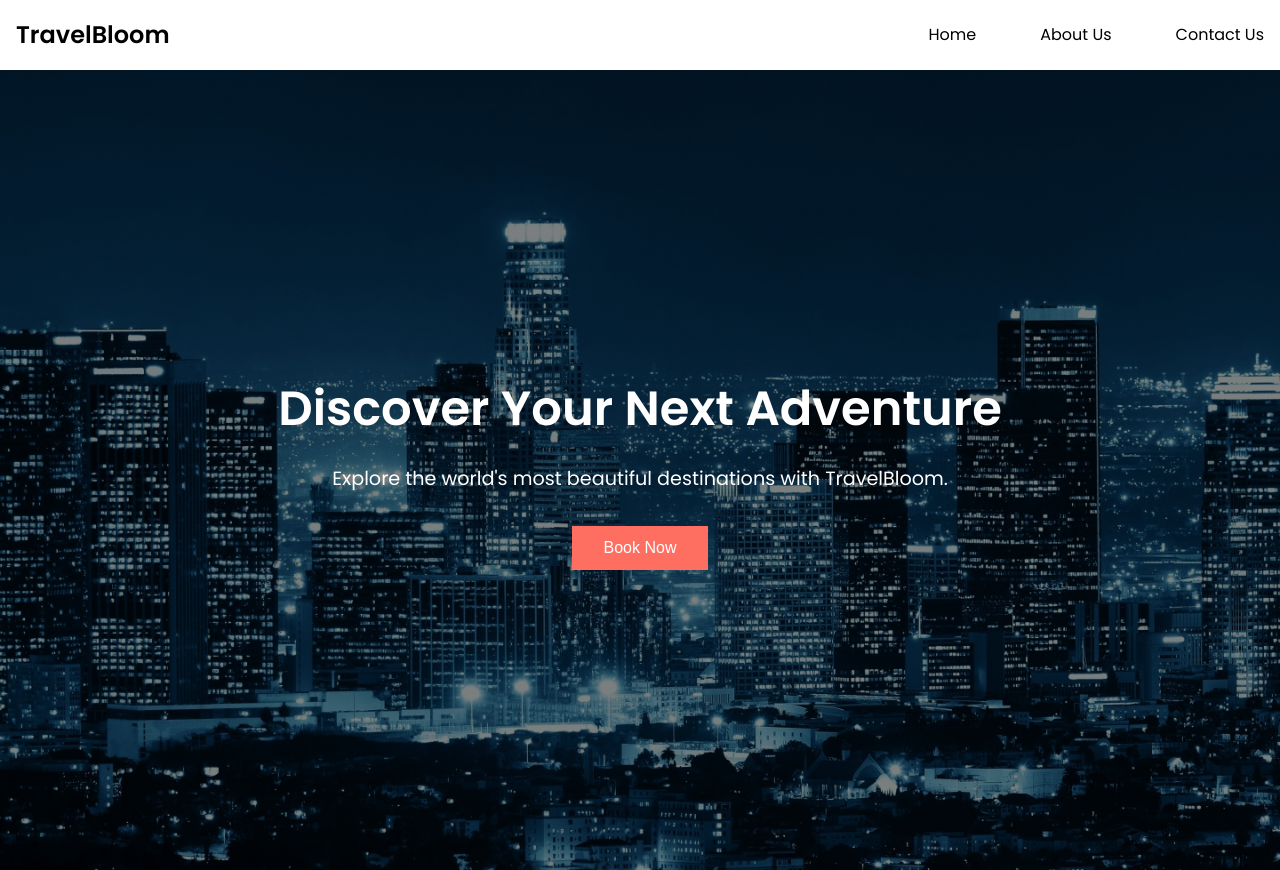
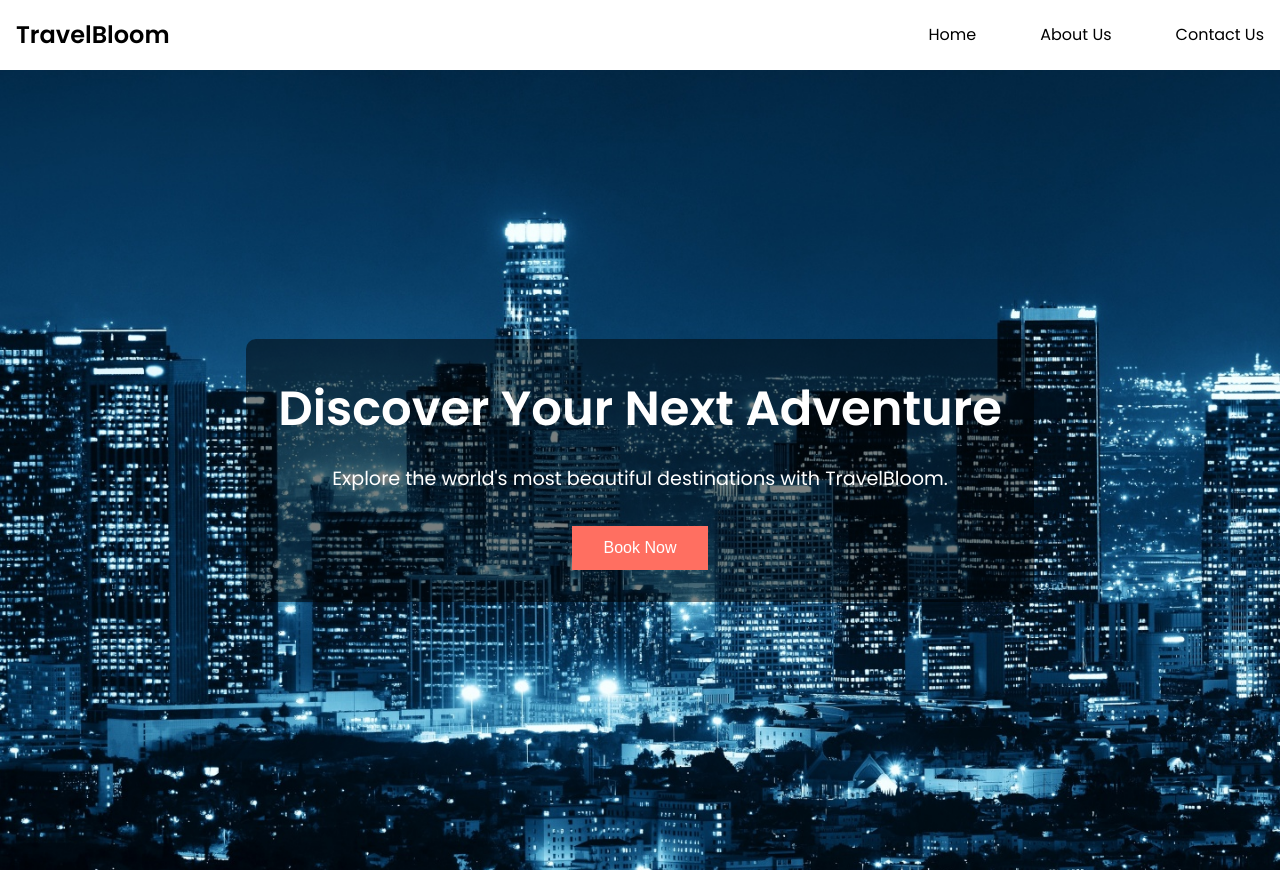
Before and after one commit to Zain676/travelbloom, a plain HTML site: page index.html in a window 1280 px wide. Shown: the top 870 px of the page. Drawn offline with Linux system fonts and the light colour scheme.

Commit message:
new update 3

```diff
--- a/index.html
+++ b/index.html
@@ -18,6 +18,7 @@
   </nav>
 
   <header class="hero">
+    <img src="hero1.jpg" alt="TravelBloom Hero Image" class="hero-image">
     <div class="hero-content">
       <h1>Discover Your Next Adventure</h1>
       <p>Explore the world's most beautiful destinations with TravelBloom.</p>
--- a/style.css
+++ b/style.css
@@ -49,14 +49,33 @@
   }
 
   .hero {
-    background: linear-gradient(rgba(0, 0, 0, 0.5), rgba(0, 0, 0, 0.5)), url('/hero1.jpg') no-repeat center center/cover;
+    position: relative;
     height: 100vh;
     display: flex;
     justify-content: center;
     align-items: center;
     color: #fff;
     text-align: center;
-}
+    overflow: hidden;
+  }
+
+  .hero-image {
+    position: absolute;
+    top: 0;
+    left: 0;
+    width: 100%;
+    height: 100%;
+    object-fit: cover;
+    z-index: -1;
+  }
+
+  .hero-content {
+    position: relative;
+    z-index: 1;
+    background: rgba(0, 0, 0, 0.5);
+    padding: 2rem;
+    border-radius: 10px;
+  }
 
   .hero-content h1 {
     font-size: 3rem;
```
